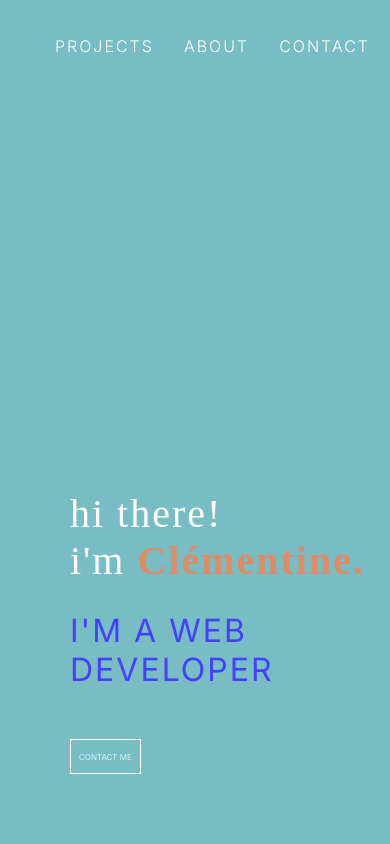
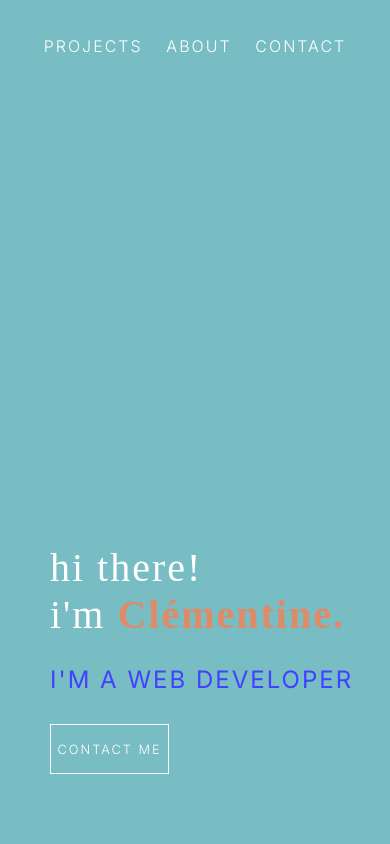
Before and after one commit to clemmory/Portfolio, a Next.js app: page / in a window 390 px wide. Shown: the top 844 px of the page. Built offline with nearby package versions, Linux system fonts and the light colour scheme; a web font is replaced by a local one.

Commit message:
css header

```diff
--- a/styles/Home.module.css
+++ b/styles/Home.module.css
@@ -86,9 +86,7 @@
     }
     .tabs {
         margin-left: 30px;
-        color: white;
-        font-size: 1em;
-        letter-spacing: 2px;
+
     }
     .textContainer {
         margin-bottom: 50px;
@@ -103,23 +101,12 @@
   /* MEDIUM SCREEN */
 
   @media screen and (max-width: 768px) {
-    .header {
-        padding:20px;
-    }
     .tabs {
         margin-left: 30px;
-        color: white;
         font-size: 1em;
         letter-spacing: 2px;
     }
-    .textContainer {
-        margin-bottom: 50px;
-        margin-left: 50px;
-    }
     .aboutContainer {
-        display: flex;
-        justify-content: center;
-        text-align: center;
         padding-top:0px;
         padding-bottom: 0px;
     }
@@ -127,24 +114,32 @@
         font-size: 0.7em;
         text-align: justify;
     }
-    .content{
-        width: 100%;
-        padding:20px;
-    }
-  };
+  }
 
     /* SMALL SCREEN */
 
+
     @media screen and (max-width: 640px) {
         .textContainer {
+            margin-left: 30px;
+        }
+        .buttonContact {
+            margin-top: 30px;
+        }
+        .subtitle {
+            font-size: 1.8em;
+        }
+      }
+
+
+    @media screen and (max-width: 480px) {
+        .tabsContainer{
+            justify-content: space-evenly;
+        }
+        .tabs {
             margin-left: 0px;
         }
-        .buttonContact {
-            margin-top: 20px;
-        }
         .subtitle {
-            font-size: 1em;
-            letter-spacing: 2px;
-            font-weight: 400;
+            font-size: 1.5em;
         }
       };
--- a/styles/globals.css
+++ b/styles/globals.css
@@ -110,22 +110,28 @@ input::placeholder {
 /* SMALL SCREEN MOBILE */
 
 @media screen and (max-width: 768px) {
-   button {
-    font-size: 0.5rem;
-    padding: 1em;
-    height:35px;
-    margin-right: auto;
-    letter-spacing: 0px;
+  h1 {
+    font-size: 3.2em;
   }
+  h2 {
+    font-size: 3em;
+  }
+}
+
+@media screen and (max-width: 640px) {
+  h1 {
+    font-size: 3em;
+  }
+
+ h2 {
+   font-size: 2.5em;
+ }
+}
+
+@media screen and (max-width: 480px) {
   h1 {
     font-size: 2.5em;
   }
-  h2 {
-    font-size: 2.5em;
-  }
-}
-
-@media screen and (max-width: 480px) {
 
  h2 {
    font-size: 2em;
```
